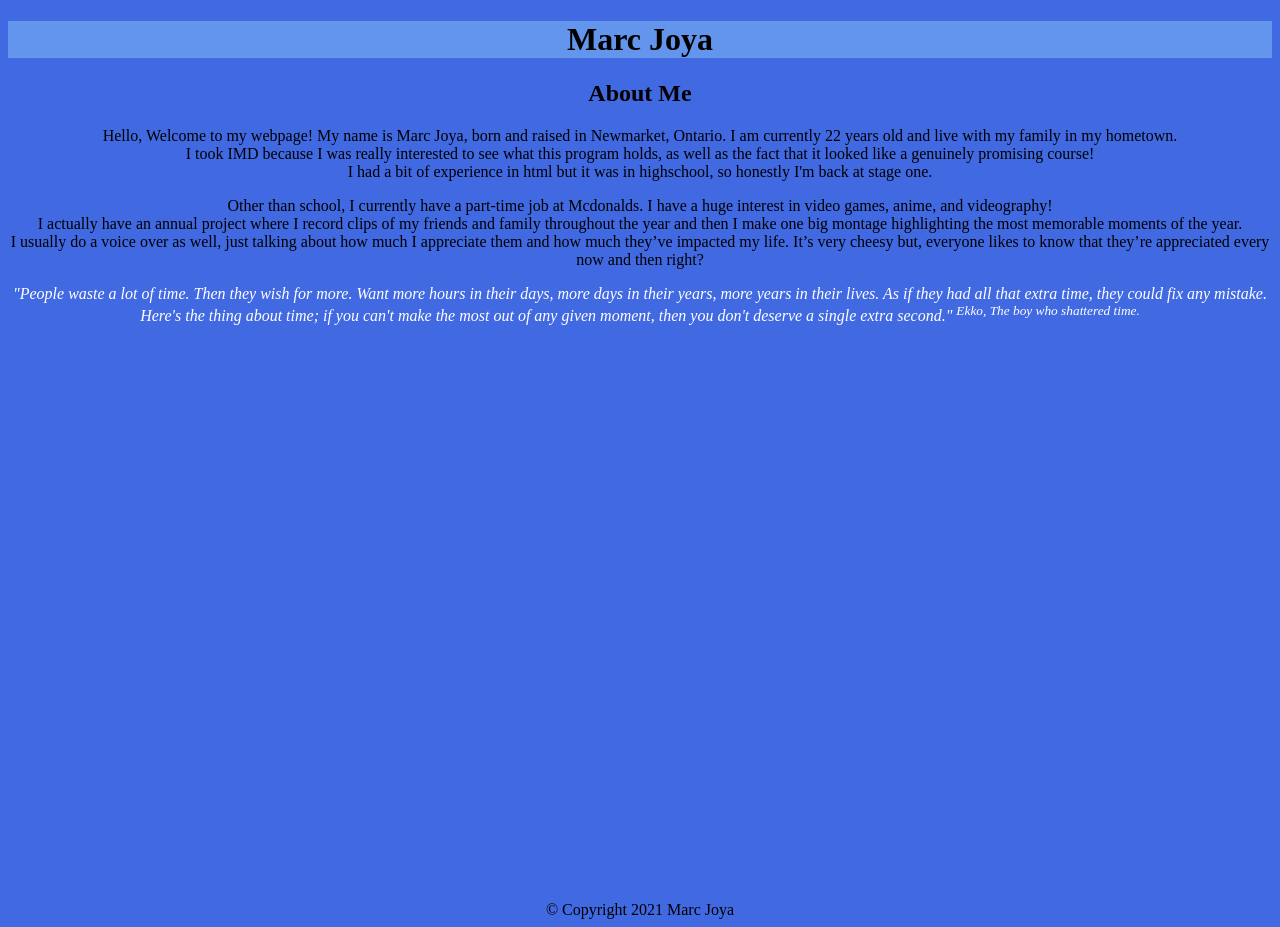
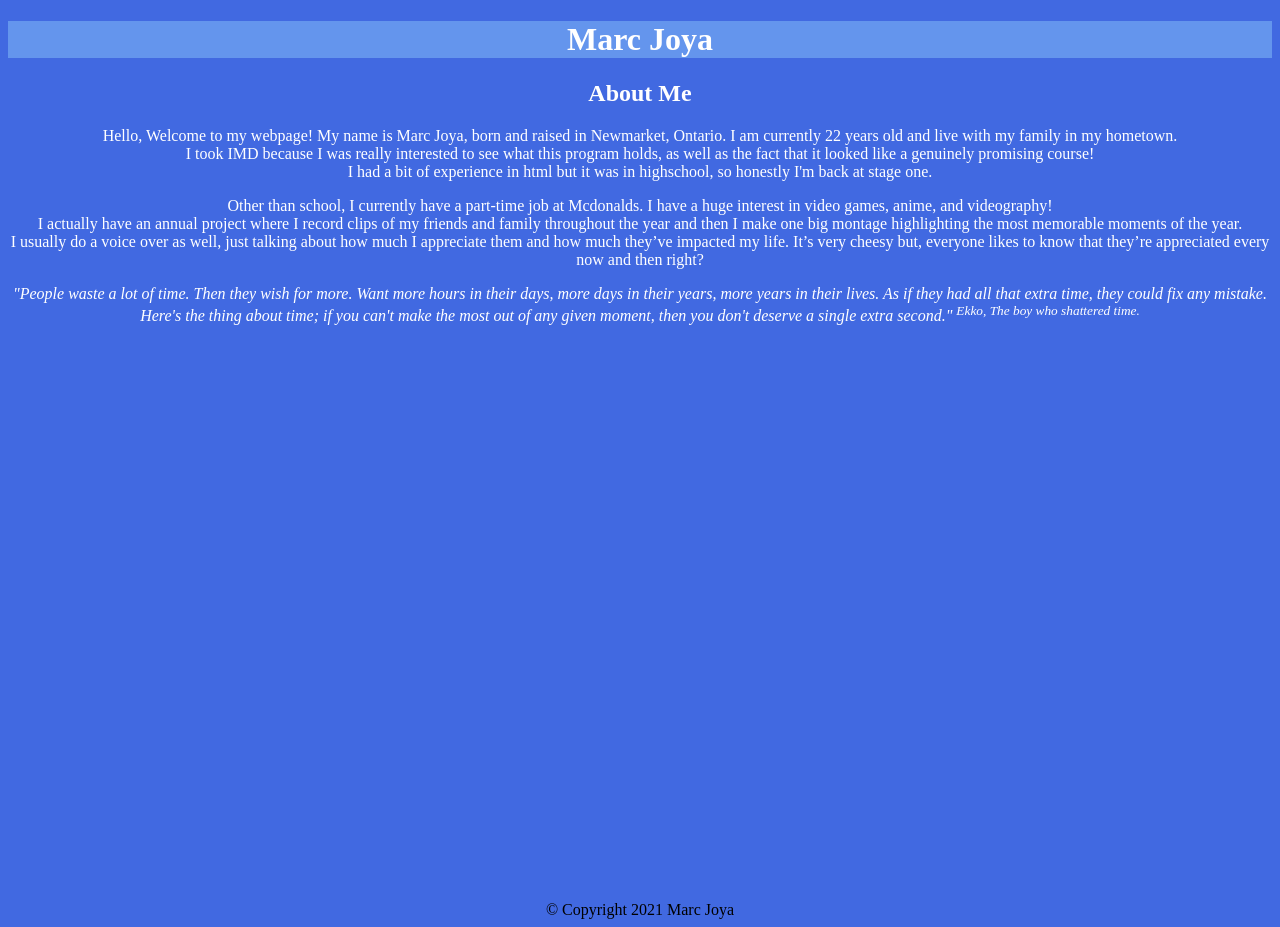
Before and after one commit to mjoya29/html-assignment, a plain HTML site: page index.html in a window 1280 px wide. Drawn offline with Linux system fonts and the light colour scheme.

Commit message:
pushed to git

```diff
--- a/index.html
+++ b/index.html
@@ -9,14 +9,14 @@
 
 
 <body style="background-color:royalblue;">
-    <h1 style= "text-align: center;background-color: cornflowerblue;">Marc Joya</h1>
-    <h2 style="text-align: center;">About Me</h2>
-    <p style="text-align: center;">Hello, Welcome to my webpage! My name is Marc Joya, born and raised in Newmarket, Ontario.
+    <h1 style= "text-align: center;background-color: cornflowerblue;color: white;">Marc Joya</h1>
+    <h2 style="text-align: center;color: white;">About Me</h2>
+    <p style="text-align: center;color: white;">Hello, Welcome to my webpage! My name is Marc Joya, born and raised in Newmarket, Ontario.
     I am currently 22 years old and live with my family in my hometown.
     <br>I took IMD because I was really interested to see what this program holds, as well as the fact that it looked like a genuinely promising course!<br>
     I had a bit of experience in html but it was in highschool, so honestly I'm back at stage one.
      </p>
-    <p style="text-align: center;">
+    <p style="text-align: center;color: white;">
         Other than school, I currently have a part-time job at Mcdonalds. I have a huge interest in video games, anime, and videography!<br>
          I actually have an annual project where I record clips of my friends and family throughout the year and then I make one big montage highlighting the most memorable moments of the year.<br>
           I usually do a voice over as well, just talking about how much I appreciate them and how much they’ve impacted my life.
```
